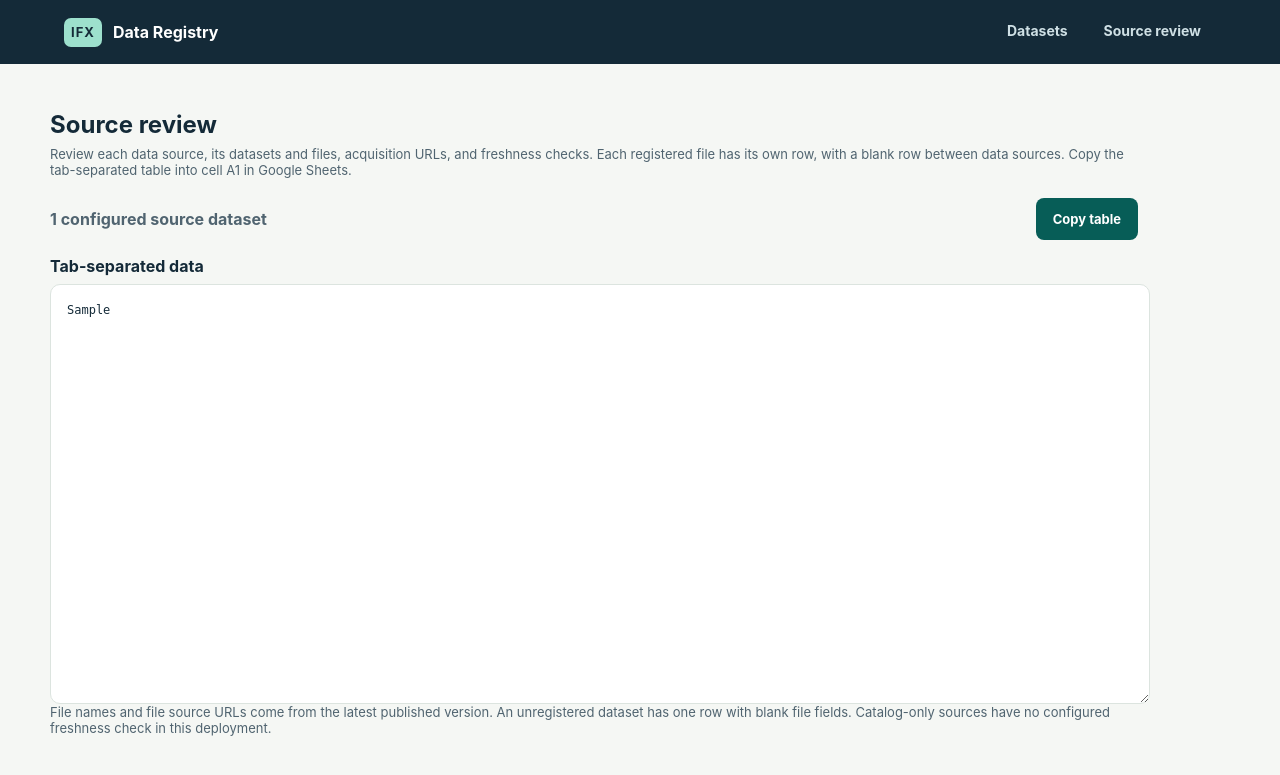
After one commit to ncats/IFX_Registry, a FastAPI app: template src/ifx_registry/presentation/web/templates/source_review.html in a window 1280 px wide. The commit adds this page. Shown: the top 775 px of the page. Run offline with FastAPI, Linux system fonts and the light colour scheme; the template is opened without the code that fills it: most values are stand-ins (such as "Sample title", 1, 10 or a date in 2020).

Commit message:
add spreadsheet compatable registry review page

```diff
--- a/src/ifx_registry/presentation/web/app.py
+++ b/src/ifx_registry/presentation/web/app.py
@@ -62,6 +62,7 @@ from ifx_registry.application.use_cases.source_check_status import (
     SourceCheckStatus,
     VersionCheckPolicy,
 )
+from ifx_registry.domain.catalog import PublishedSnapshot
 from ifx_registry.domain.derived_builds import DerivedRecipeDescriptor
 from ifx_registry.domain.errors import (
     AcquisitionJobNotFoundError,
@@ -609,6 +610,30 @@ def create_app(
                 "has_failed_activity": has_failed_activity,
                 "source_check_statuses": source_check_statuses,
             },
+        )
+
+    @application.get("/sources/review", response_class=HTMLResponse)
+    def source_review(request: Request) -> HTMLResponse:
+        try:
+            datasets = resolved_services.browse_registry_catalog.execute()
+            overviews = resolved_services.list_sources.execute()
+            catalog_error = None
+        except RegistryError as error:
+            datasets = ()
+            overviews = ()
+            catalog_error = str(error)
+        return templates.TemplateResponse(
+            request=request,
+            name="source_review.html",
+            context={
+                "active_page": "sheets",
+                "catalog_error": catalog_error,
+                "source_count": len(overviews),
+                "sheet_data": (
+                    _source_review_tsv(overviews, datasets) if catalog_error is None else ""
+                ),
+            },
+            status_code=503 if catalog_error is not None else 200,
         )
 
     @application.get("/datasets/{source_name}/{dataset_name}")
@@ -1239,6 +1264,76 @@ def _format_json(value: object) -> str:
     return json.dumps(value, indent=2, sort_keys=True, default=str)
 
 
+def _source_review_tsv(
+    overviews: tuple[SourceOverview, ...], datasets: tuple[CatalogDataset, ...]
+) -> str:
+    """Render one row per latest published file, grouped by source."""
+    headings = [
+        "Data source", "Main URL", "Dataset", "Dataset ID", "Description",
+        "Expected files", "Latest registered version", "Registered file", "File source URL",
+        "Acquisition URLs", "Freshness check URLs", "Freshness check method",
+        "Configuration status",
+    ]
+    records: list[tuple[str, list[str]]] = []
+    published = {
+        item.dataset: item.latest
+        for item in datasets
+        if item.kind is CatalogKind.SOURCE and isinstance(item.latest, PublishedSnapshot)
+    }
+    configured = {overview.descriptor.dataset for overview in overviews}
+    for overview in overviews:
+        descriptor = overview.descriptor
+        snapshot = published.get(descriptor.dataset)
+        for file in snapshot.files if snapshot else (None,):
+            records.append((descriptor.dataset.source, [
+                descriptor.display_name,
+                descriptor.homepage or "",
+                _format_dataset_name(descriptor.dataset.dataset),
+                str(descriptor.dataset),
+                descriptor.description,
+                str(descriptor.expected_file_count),
+                str(snapshot.version) if snapshot else "",
+                str(file.relative_path) if file else "",
+                (file.source_url or "") if file else "",
+                "; ".join(descriptor.upstream_urls),
+                "; ".join(descriptor.version_evidence_urls),
+                descriptor.version_check_description or "",
+                "Deprecated" if descriptor.deprecated else "Configured",
+            ]))
+    for item in datasets:
+        if (
+            item.kind is not CatalogKind.SOURCE
+            or item.dataset in configured
+            or not isinstance(item.latest, PublishedSnapshot)
+        ):
+            continue
+        snapshot = item.latest
+        for file in snapshot.files:
+            records.append((item.dataset.source, [
+                _format_source_name(item.dataset.source), snapshot.homepage or "",
+                _format_dataset_name(item.dataset.dataset), str(item.dataset), "",
+                str(len(snapshot.files)), str(snapshot.version),
+                str(file.relative_path), file.source_url or "",
+                "; ".join(snapshot.upstream_urls), "", "", "Catalog only",
+            ]))
+
+    def safe_cell(value: str) -> str:
+        single_line = value.replace("\t", " ").replace("\r", " ").replace("\n", " ")
+        if single_line.lstrip().startswith(("=", "+", "-", "@")):
+            return "'" + single_line
+        return single_line
+
+    records.sort(key=lambda record: (record[0].casefold(), record[1][3], record[1][7]))
+    lines = ["\t".join(headings)]
+    previous_source = None
+    for source, row in records:
+        if previous_source is not None and source != previous_source:
+            lines.append("")
+        lines.append("\t".join(safe_cell(value) for value in row))
+        previous_source = source
+    return "\n".join(lines)
+
+
 def main() -> None:
     defaults = WebSettings.from_environment()
     parser = argparse.ArgumentParser(description="Run the IFX Data Registry web application")
--- a/src/ifx_registry/presentation/web/static/registry.css
+++ b/src/ifx_registry/presentation/web/static/registry.css
@@ -460,3 +460,12 @@ body:has(.catalog-layout.has-activity) .page-shell { width: min(1380px, calc(100
 .deprecation-badge { display: inline-block; padding: .15rem .5rem; border: 1px solid #9a6700; border-radius: .3rem; color: #694500; background: #fff4cc; font-weight: 700; }
 .source-deprecation a { text-decoration: underline; }
 .source-row:target, tr[data-catalog-row]:target { outline: 2px solid #427a99; outline-offset: -2px; }
+
+.sheet-page { max-width: 1100px; }
+.sheet-page h1 { margin: 0; }
+.sheet-toolbar { display: flex; flex-wrap: wrap; align-items: center; gap: 12px; margin: 20px 0 16px; }
+.sheet-toolbar > span:first-child { margin-right: auto; color: var(--ink-soft); font-weight: 700; }
+.sheet-label { display: block; margin-bottom: 8px; font-weight: 750; }
+#sheet-data { display: block; width: 100%; min-height: 420px; padding: 16px; border: 1px solid var(--line); border-radius: 10px; background: white; color: var(--ink); font: 12px/1.5 monospace; white-space: pre; overflow: auto; resize: vertical; }
+#sheet-data:focus { outline: 3px solid rgba(7, 93, 87, .2); }
+.sheet-help { color: var(--ink-soft); font-size: 13px; }
--- a/src/ifx_registry/presentation/web/static/registry.js
+++ b/src/ifx_registry/presentation/web/static/registry.js
@@ -308,6 +308,31 @@ function initializePage(root = document) {
     initializeCatalogSearch(root);
     initializeLineageMaps(root);
     initializeDerivedBuildPreviews(root);
+    initializeSheetCopy(root);
+}
+
+function initializeSheetCopy(root = document) {
+    const button = root.querySelector("#copy-sheet-data");
+    const data = root.querySelector("#sheet-data");
+    const status = root.querySelector("#copy-sheet-status");
+    if (!button || !data || !status || button.dataset.ready) return;
+    button.dataset.ready = "true";
+    button.addEventListener("click", async () => {
+        try {
+            if (navigator.clipboard?.writeText) {
+                await navigator.clipboard.writeText(data.value);
+            } else {
+                data.focus();
+                data.select();
+                if (!document.execCommand("copy")) throw new Error("Copy failed");
+            }
+            status.textContent = "Copied. Paste into cell A1 in Google Sheets.";
+        } catch (_error) {
+            data.focus();
+            data.select();
+            status.textContent = "Select all and copy the highlighted data.";
+        }
+    });
 }
 
 document.addEventListener("DOMContentLoaded", () => initializePage());
--- a/src/ifx_registry/presentation/web/templates/base.html
+++ b/src/ifx_registry/presentation/web/templates/base.html
@@ -15,6 +15,7 @@
     </a>
     <nav class="primary-nav" aria-label="Primary navigation">
         <a href="{{ root_path }}/" {% if active_page == "catalog" %}aria-current="page"{% endif %}>Datasets</a>
+        <a href="{{ root_path }}/sources/review" {% if active_page == "sheets" %}aria-current="page"{% endif %}>Source review</a>
     </nav>
 </header>
 <main class="page-shell">
--- /dev/null
+++ b/src/ifx_registry/presentation/web/templates/source_review.html
@@ -0,0 +1,27 @@
+{% extends "base.html" %}
+{% block title %}Source review · IFX Data Registry{% endblock %}
+{% block content %}
+<section class="sheet-page" aria-labelledby="sheet-title">
+    <div class="section-heading">
+        <div>
+            <h1 id="sheet-title">Source review</h1>
+            <p>Review each data source, its datasets and files, acquisition URLs, and freshness checks. Each registered file has its own row, with a blank row between data sources. Copy the tab-separated table into cell A1 in Google Sheets.</p>
+        </div>
+    </div>
+    {% if catalog_error %}
+        <div class="catalog-unavailable" role="alert">
+            <div class="catalog-status-icon" aria-hidden="true">!</div>
+            <div><h2>Registry catalog unavailable</h2><p>{{ catalog_error }}</p></div>
+        </div>
+    {% else %}
+        <div class="sheet-toolbar">
+            <span>{{ source_count }} configured source dataset{% if source_count != 1 %}s{% endif %}</span>
+            <button class="button primary" id="copy-sheet-data" type="button">Copy table</button>
+            <span id="copy-sheet-status" role="status" aria-live="polite"></span>
+        </div>
+        <label for="sheet-data" class="sheet-label">Tab-separated data</label>
+        <textarea id="sheet-data" readonly spellcheck="false" aria-describedby="sheet-help">{{ sheet_data }}</textarea>
+        <p id="sheet-help" class="sheet-help">File names and file source URLs come from the latest published version. An unregistered dataset has one row with blank file fields. Catalog-only sources have no configured freshness check in this deployment.</p>
+    {% endif %}
+</section>
+{% endblock %}
```
Also changed, not shown: tests/unit/presentation/test_web_app.py (+96 -0 lines).
